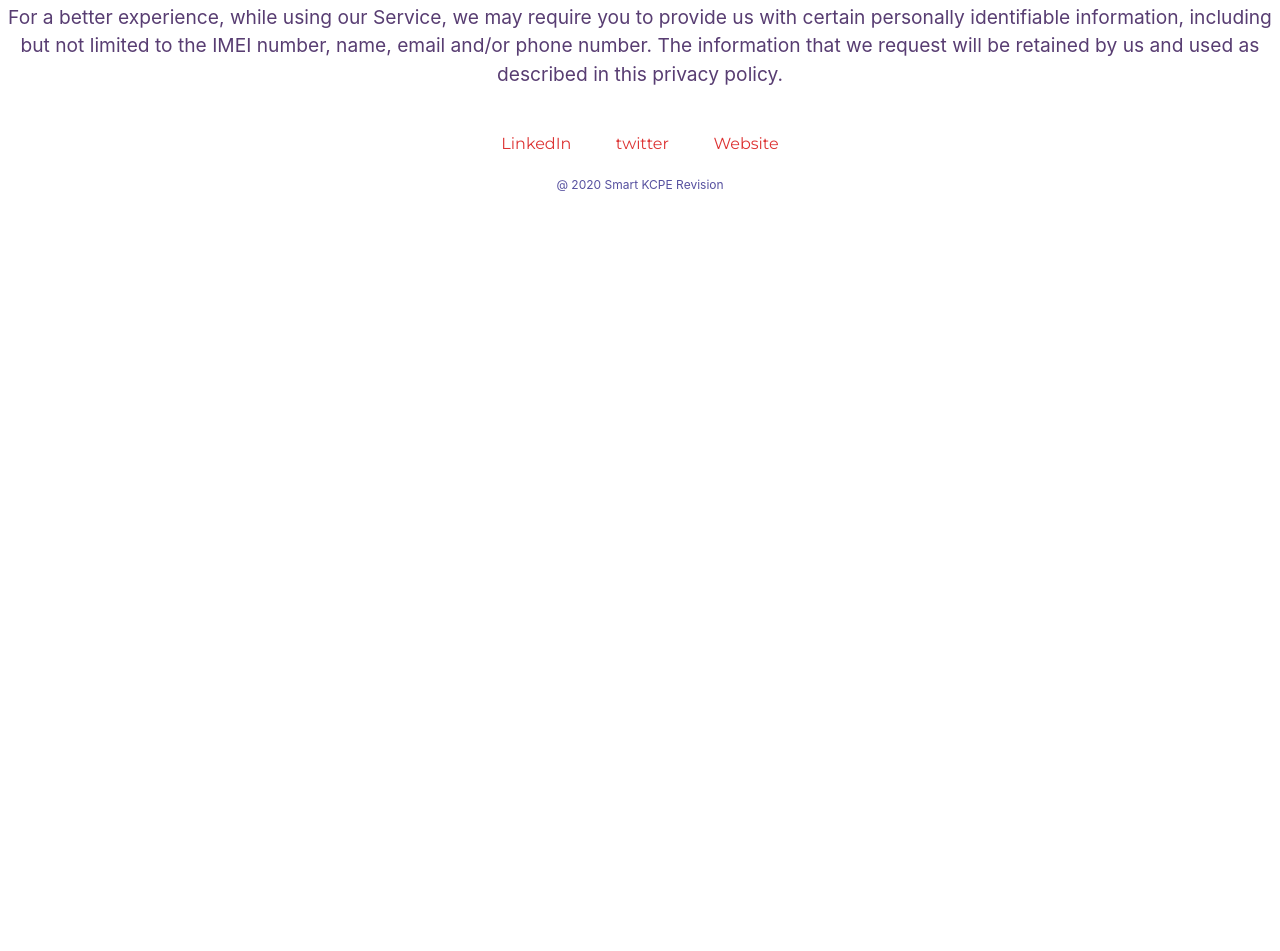
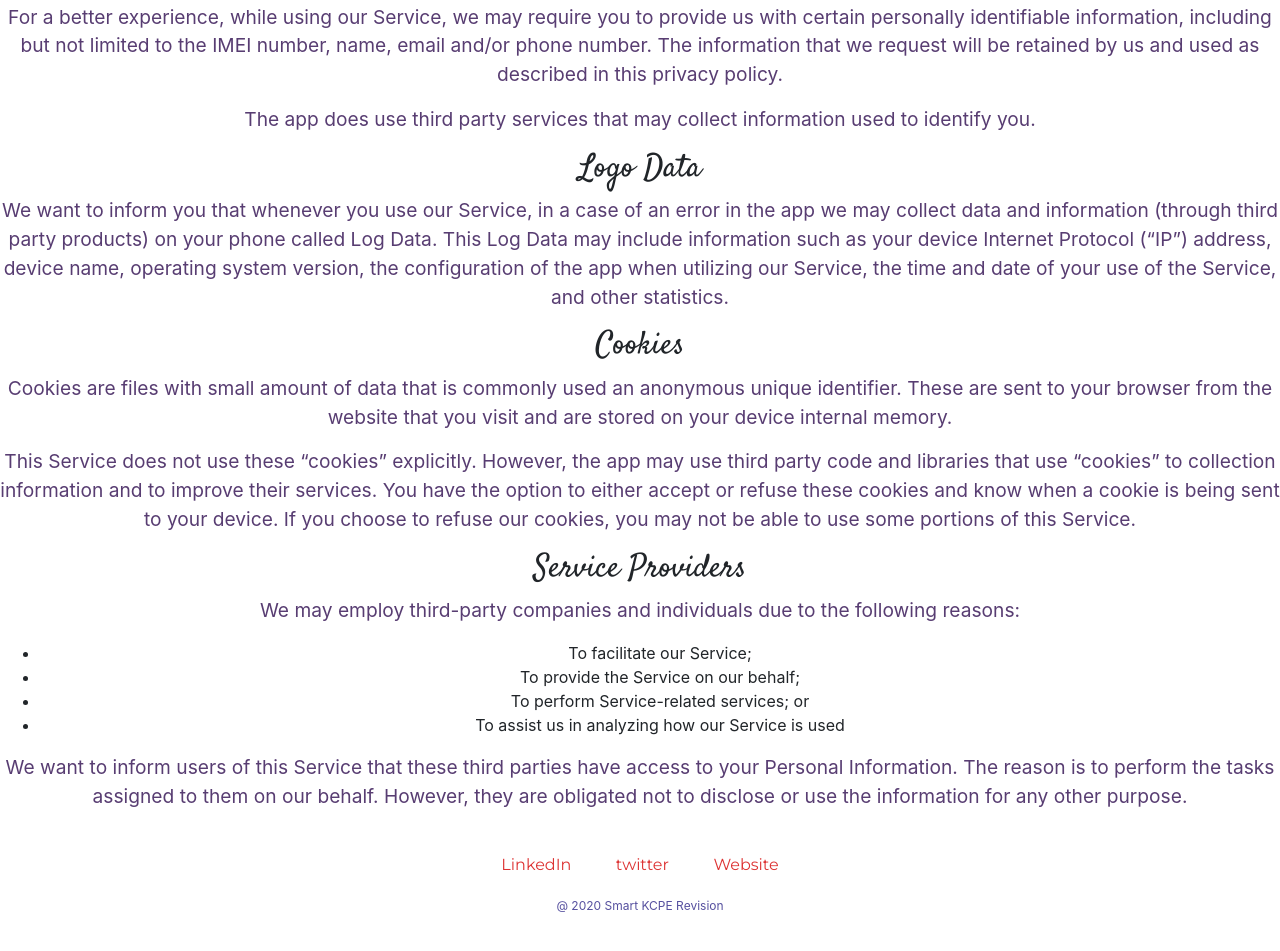
Before and after one commit to elimikasmart/smartkcpescience, a plain HTML site: page policy.html in a window 1280 px wide. Shown: the part 423-1374 px from the top of the page. Before the commit the page ends 800 px from the top, so only its background shows below. Drawn offline with nearby package versions, Linux system fonts and the light colour scheme; files that its build step writes are made by us from their sources.

Commit message:
Update policy.html

```diff
--- a/policy.html
+++ b/policy.html
@@ -23,7 +23,7 @@
     <link rel="preconnect" href="https://fonts.gstatic.com">
     <link href="https://fonts.googleapis.com/css2?family=Dancing+Script:wght@500&family=Lobster&family=Satisfy&display=swap" rel="stylesheet">
     <!--My Style Sheet-->
-    <link rel="stylesheet" href="styles.css">
+    <link rel="stylesheet" href="css/styles.css">
     <!--Favicon icon-->
     <link rel="icon" href="images/favicon.png">
 </head>
@@ -43,6 +43,26 @@
     <h2>Information Collection and Use</h2>
     <p>For a better experience, while using our Service, we may require you to provide us with certain personally identifiable information, including but not limited to the IMEI number, name, email and/or phone number.
         The information that we request will be retained by us and used as described in this privacy policy.</p>
+    <p>The app does use third party services that may collect information used to identify you.</p>
+    <h2>Logo Data</h2>
+    <p>We want to inform you that whenever you use our Service, in a case of an error in the app we may collect data and information (through third party products) on your phone called Log Data. This Log Data may include information such as your device Internet Protocol (“IP”) address, device name, operating system version,
+        the configuration of the app when utilizing our Service, the time and date of your use of the Service, and other statistics.</p>
+    <h2>Cookies</h2>
+    <p>Cookies are files with small amount of data that is commonly used an anonymous unique identifier. These are sent to your browser from the website that you visit and are stored on your device internal memory.</p>
+    <p>
+This Service does not use these “cookies” explicitly. However, the app may use third party code and libraries that use “cookies” to collection information and to improve their services. You have the option to either accept or refuse these cookies and know when a cookie is being sent to your device.
+        If you choose to refuse our cookies, you may not be able to use some portions of this Service.</p>
+    <h2>Service Providers</h2>
+    <p>We may employ third-party companies and individuals due to the following reasons:</p>
+    <p>
+    <ul>
+        <li>To facilitate our Service;</li>
+        <li>To provide the Service on our behalf;</li>
+        <li>To perform Service-related services; or</li>
+        <li>To assist us in analyzing how our Service is used</li>
+    </ul>
+    </p>
+    <p>We want to inform users of this Service that these third parties have access to your Personal Information. The reason is to perform the tasks assigned to them on our behalf. However, they are obligated not to disclose or use the information for any other purpose.</p>
 
         <div class="bottom-container">
 
```
